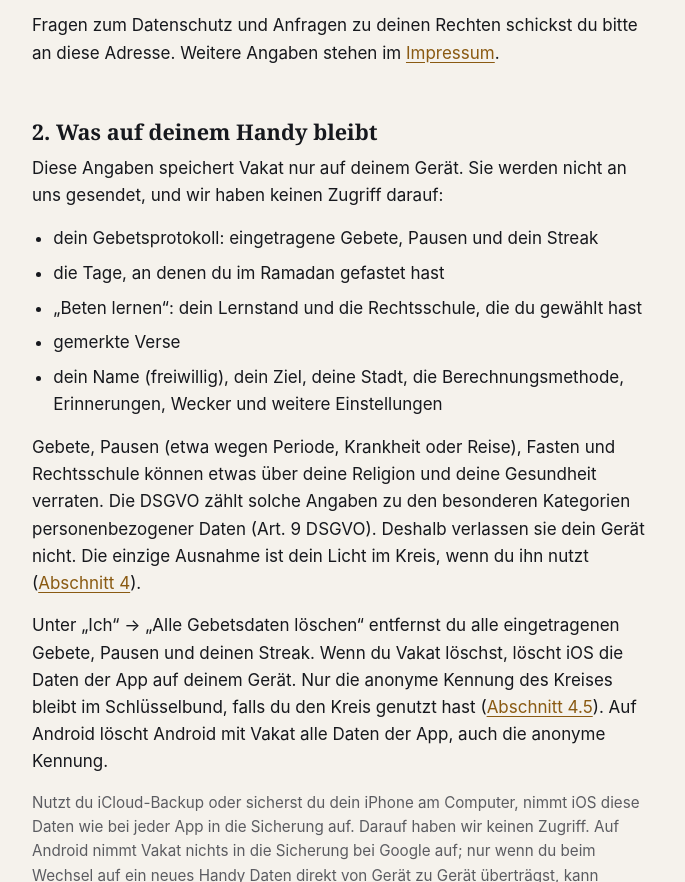
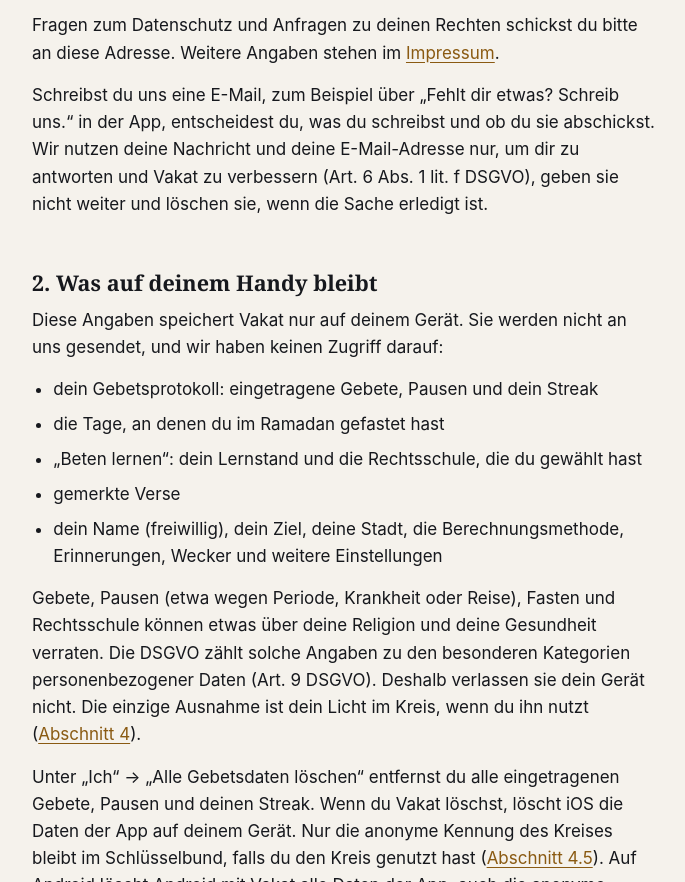
Before and after one commit to Davzwi/vakat, a plain HTML site: page datenschutz/index.html in a window 1280 px wide. Shown: the part 1179-2061 px from the top of the page, without its empty margins (296-981 px from the left). Drawn offline with Linux system fonts and the light colour scheme.

Commit message:
Datenschutz: E-Mails an uns („Fehlt dir etwas? Schreib uns.“)
Co-Authored-By: Claude Fable 5.2 <noreply@anthropic.com>

```diff
--- a/datenschutz/index.html
+++ b/datenschutz/index.html
@@ -60,6 +60,7 @@
   E-Mail: <a href="mailto:david.zwirtmayr@dopaminedept.org">david.zwirtmayr@dopaminedept.org</a>
 </address>
 <p>Fragen zum Datenschutz und Anfragen zu deinen Rechten schickst du bitte an diese Adresse. Weitere Angaben stehen im <a href="https://dopaminedept.org/impressum">Impressum</a>.</p>
+<p id="post">Schreibst du uns eine E-Mail, zum Beispiel über „Fehlt dir etwas? Schreib uns.“ in der App, entscheidest du, was du schreibst und ob du sie abschickst. Wir nutzen deine Nachricht und deine E-Mail-Adresse nur, um dir zu antworten und Vakat zu verbessern (Art. 6 Abs. 1 lit. f DSGVO), geben sie nicht weiter und löschen sie, wenn die Sache erledigt ist.</p>
 
 <h2 id="geraet">2. Was auf deinem Handy bleibt</h2>
 <p>Diese Angaben speichert Vakat nur auf deinem Gerät. Sie werden nicht an uns gesendet, und wir haben keinen Zugriff darauf:</p>
```
Also changed, not shown: privacy/index.html (+1 -0 lines).
